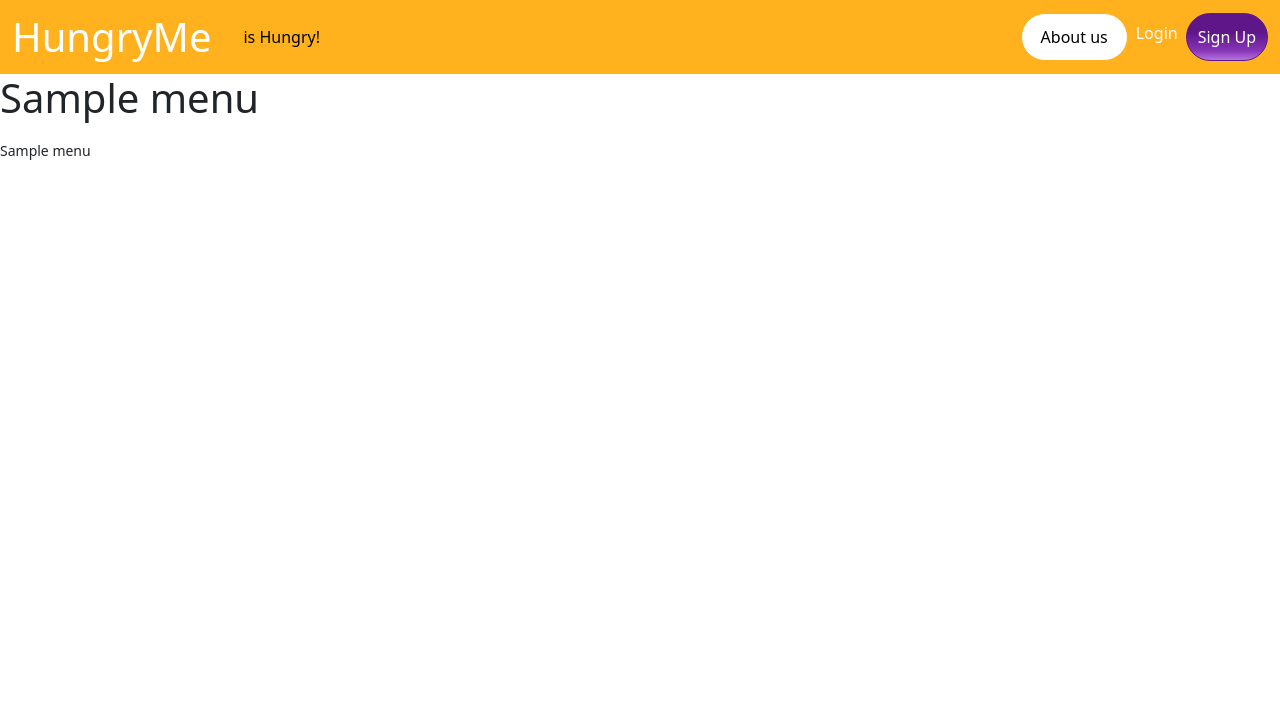
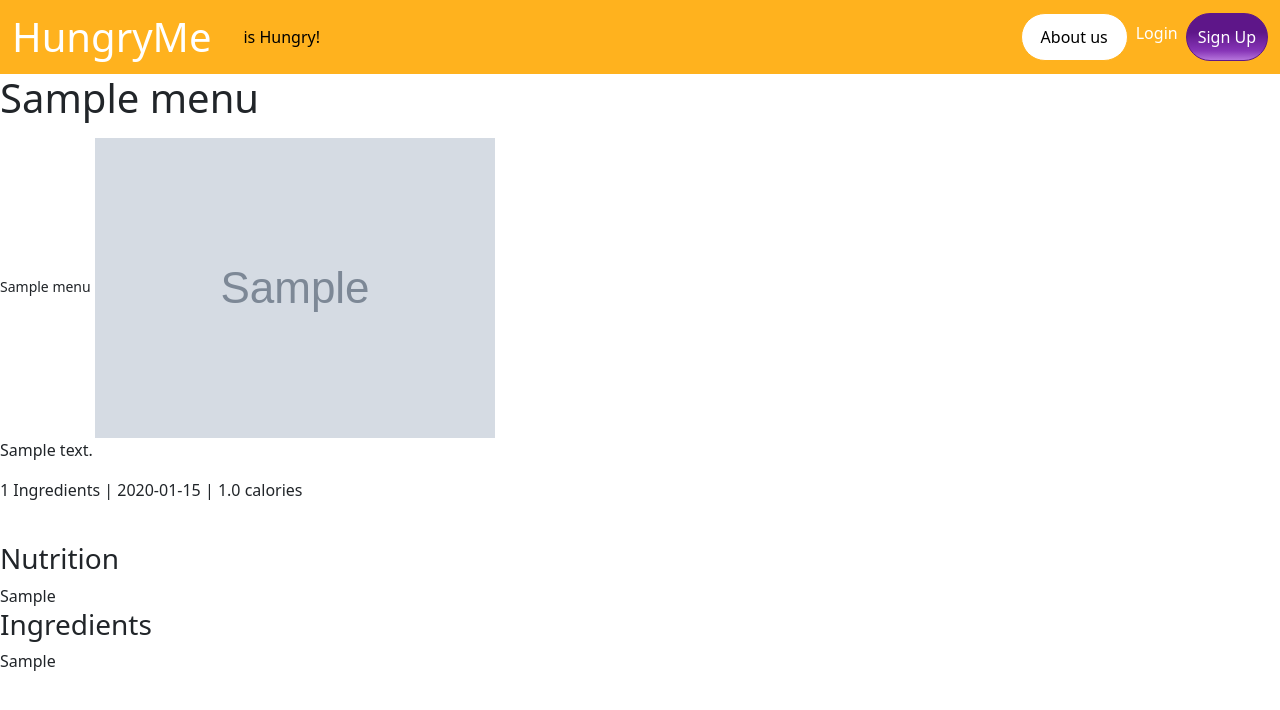
Before and after one commit to jaybjackie/HungryMe, a Django app: page /1/ in a window 1280 px wide. Shown: the top 710 px of the page. Run offline with Django 4.2, Linux system fonts and the light colour scheme; tables that the repository leaves empty hold one stand-in row (values such as "Sample post"); grey boxes marked "Sample" are stand-in pictures.

Commit message:
Reassign Menu models and prepare the data on menu detail page.

```diff
--- a/foods/models.py
+++ b/foods/models.py
@@ -6,11 +6,13 @@ class Menu(models.Model):
     creator_name = models.CharField(max_length=50, default="Official HungryMe")
     number_of_ingredients = models.IntegerField(default=1)
     total_cooking_time = models.CharField(max_length=25, default='15 minutes', null=True)
-    kcal = models.FloatField(default=0.0, null=True)
+    energy_kcal = models.FloatField(default=0.0, null=True)
     picture_url = models.URLField(max_length=200, default='', null=True)
     rating = models.FloatField(default=0.0, null=True)
     difficulty = models.CharField(max_length=30, default="None", null=True)
     description = models.CharField(max_length=250, default='No description', null=True)
+    ingredients = models.TextField(max_length=None, null=True)
+    nutrition = models.TextField(max_length=None, null=True)
 
     def __str__(self) -> str:
         return f"{self.menu_name} by {self.creator_name}"
--- a/foods/templates/foods/detail.html
+++ b/foods/templates/foods/detail.html
@@ -2,4 +2,14 @@
 {% block content %}
 <legend><h1>{{ menu.menu_name }}</h1></legend>
 <small>{{ menu.creator_name}}</small>
+<img src= "{{menu.picture_url}}" alt=menu.id>
+<p>{{ menu.description }}<p>
+<p>{{ menu.number_of_ingredients }} Ingredients |
+    {{ menu.total_cooking_time }} |
+    {{ menu.energy_kcal }} calories
+</p><br>
+<h3> Nutrition</h3>
+{{ menu.nutrition }}
+<h3> Ingredients </h3>
+{{ menu.ingredients}}
 {% endblock %}
--- a/foods/views.py
+++ b/foods/views.py
@@ -1,25 +1,12 @@
 import requests
 from django.shortcuts import render, get_object_or_404
+from foods.get_data import api_response
 
 from foods.models import Menu
 
 def index(request):
-    """Fetch the data from api and display lists of menu."""
-    url = "https://yummly2.p.rapidapi.com/feeds/list"
-
-    querystring = {"limit":"25","start":"0"}
-
-    headers = {
-        "X-RapidAPI-Key": "8c2fbd63b6msh0cb0f06d6eefb0bp195126jsn7230d0695123",
-        "X-RapidAPI-Host": "yummly2.p.rapidapi.com"
-    }
-    # get json
-    response = requests.request("GET", url, headers=headers, params=querystring).json()
-    # feed contains 23 entrys of menu
-    feed = response['feed']
+    feed = api_response()
     for entry in feed:
-        display_info = entry['display']
-        content_info = entry['content']
 
         try:
             get_menu_name = entry['display']['displayName']
@@ -27,12 +14,12 @@ def index(request):
             get_menu_name = 'missing menu name'
 
         try:
-            get_difficulty = content_info['tags']['difficulty']
+            get_difficulty = entry['content']['tags']['difficulty'][0]['display-name']
         except:
             get_difficulty = 'No information'
 
         try:
-            get_kcal = content_info['nutrition']['nutritionEstimates'][0].get('value')
+            get_kcal = entry['content']['nutrition']['nutritionEstimates'][0].get('value')
         except:
             get_kcal = -99
 
@@ -42,7 +29,7 @@ def index(request):
             get_description = 'No information'
 
         try:
-            get_number_ingredients = len(content_info['ingredientLines'])
+            get_number_ingredients = len(entry['content']['ingredientLines'])
         except:
             get_number_ingredients = -99
 
@@ -57,22 +44,36 @@ def index(request):
             get_rating = 0.0
 
         try:
-            get_picture_url = display_info['images'][0]
+            get_picture_url = entry['display']['images'][0]
         except:
             get_picture_url = ''
+
+        try:
+            get_ingredients = entry['content']['ingredientLines']
+        except:
+            get_ingredients = 'No information'
+
+        try:
+            get_nutrition = entry['content']['nutrition']
+        except:
+            get_nutrition = 'No information'
 
         menu = Menu(
             menu_name= get_menu_name,
             creator_name = 'Official HungryMe',
             number_of_ingredients = get_number_ingredients,
             total_cooking_time = get_cooking_time,
-            kcal = get_kcal,
+            energy_kcal = get_kcal,
             picture_url = get_picture_url,
             rating = get_rating,
             difficulty = get_difficulty,
-            description = get_description
+            description = get_description,
+            ingredients = get_ingredients,
+            nutrition = get_nutrition
         )
-        if menu not in Menu.objects.all() and menu.menu_name != 'missing menu name':
+        if menu not in Menu.objects.all() \
+            and menu.menu_name != 'missing menu name'\
+            and menu.ingredients != 'No information':
             menu.save()
 
     menu_list = Menu.objects.all().order_by('-id')[:24]
```
Also changed, not shown: foods/get_data.py (added, +16 -0 lines), foods/migrations/0004_menu_ingredients.py (added), foods/migrations/0005_menu_nutrition.py (added), foods/migrations/0006_rename_kcal_menu_energy_kcal.py (added).
